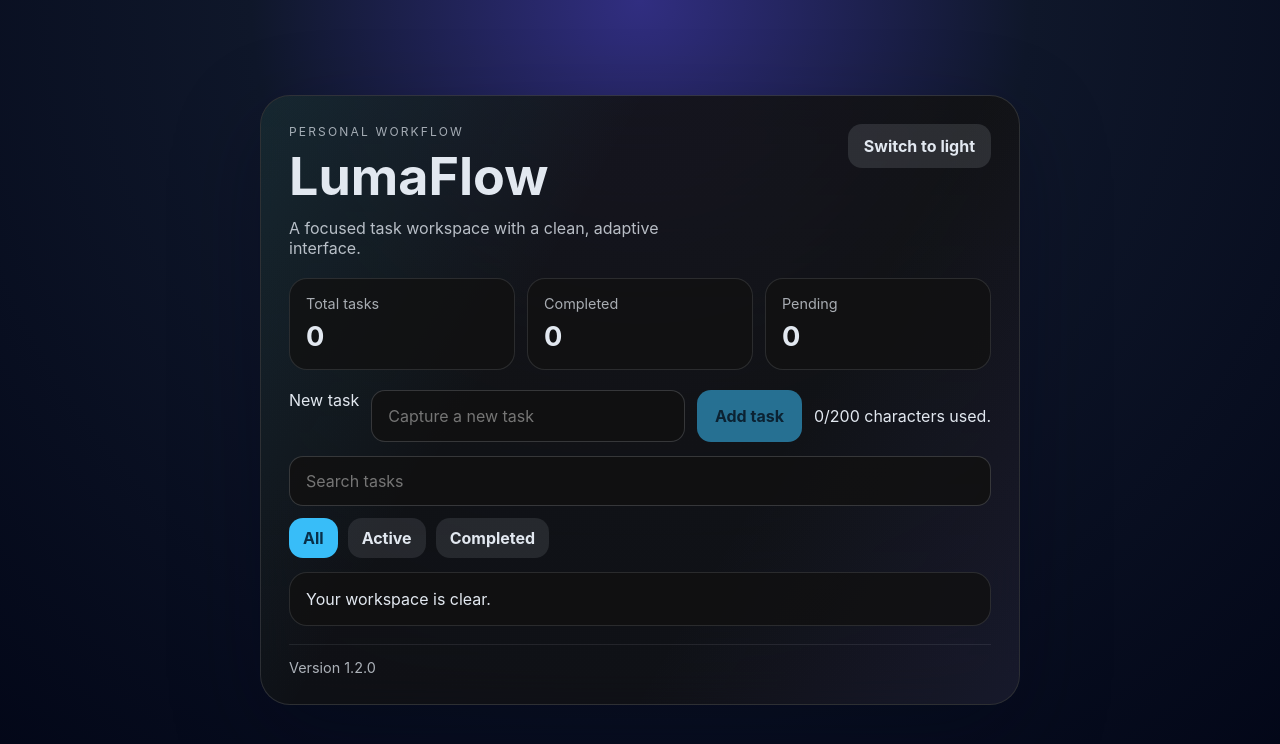
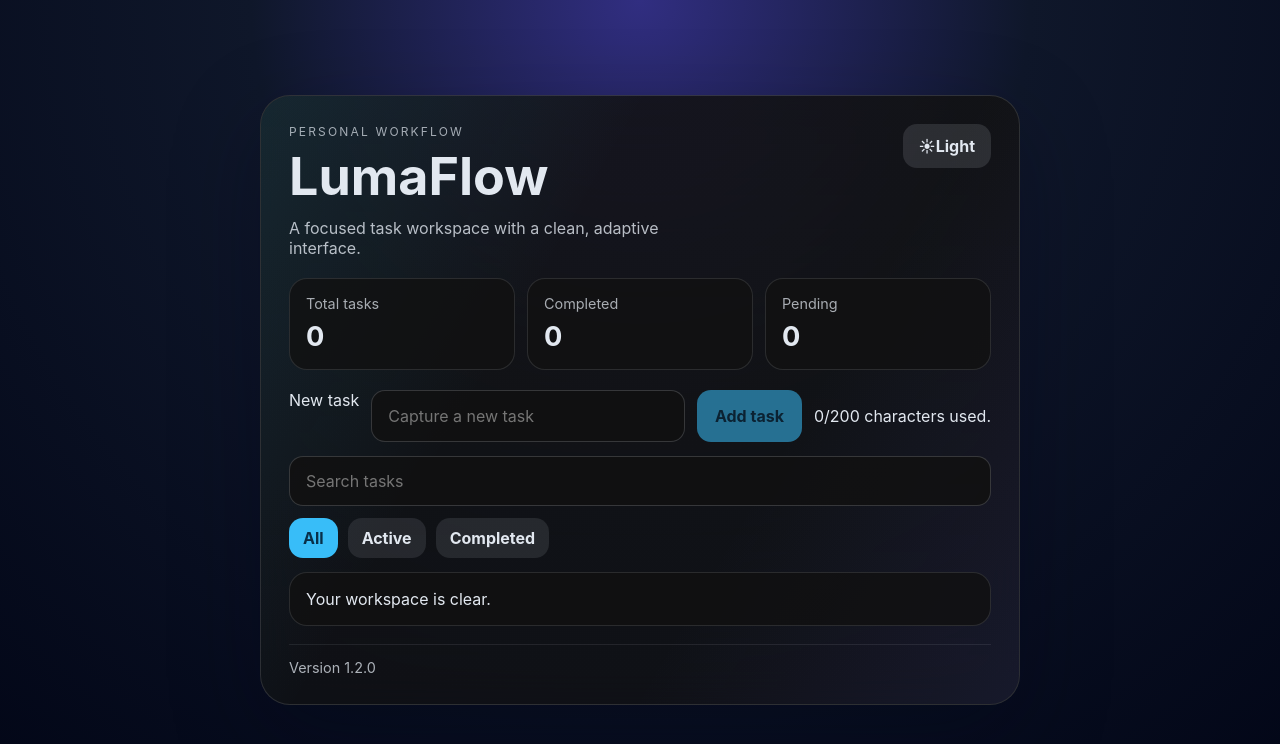
Before and after one commit to YigitEfe-DEV/smart-to-do, a React (Vite) app: page / in a window 1280 px wide. Shown: the top 744 px of the page. Built offline with nearby package versions, Linux system fonts and the light colour scheme.

Commit message:
refactor: extract Hero header into dedicated component

```diff
--- a/src/App.jsx
+++ b/src/App.jsx
@@ -4,6 +4,7 @@ import { useTasks } from './hooks/useTasks.js';
 import { useTheme } from './hooks/useTheme.js';
 import Composer from './components/Composer.jsx';
 import StatsGrid from './components/StatsGrid.jsx';
+import Hero from './components/Hero.jsx';
 import { computeStats } from './utils/tasks.js';
 
 export default function App() {
@@ -80,18 +81,7 @@ export default function App() {
             </div>
           </div>
         )}
-        <div className="hero">
-          <div>
-            <p className="eyebrow">Personal workflow</p>
-            <h1>LumaFlow</h1>
-            <p className="subtitle">
-              A focused task workspace with a clean, adaptive interface.
-            </p>
-          </div>
-          <button className="theme-toggle" type="button" onClick={toggleTheme}>
-            {theme === 'dark' ? 'Switch to light' : 'Switch to dark'}
-          </button>
-        </div>
+        <Hero theme={theme} onToggleTheme={toggleTheme} />
 
         <StatsGrid stats={stats} />
 
--- /dev/null
+++ b/src/components/Hero.jsx
@@ -0,0 +1,26 @@
+export default function Hero({ theme, onToggleTheme }) {
+  const isDark = theme === 'dark';
+  return (
+    <div className="hero">
+      <div className="hero-text">
+        <p className="eyebrow">Personal workflow</p>
+        <h1>LumaFlow</h1>
+        <p className="subtitle">
+          A focused task workspace with a clean, adaptive interface.
+        </p>
+      </div>
+      <button
+        className="theme-toggle"
+        type="button"
+        onClick={onToggleTheme}
+        aria-pressed={!isDark}
+        aria-label={isDark ? 'Switch to light theme' : 'Switch to dark theme'}
+      >
+        <span aria-hidden="true" className="theme-toggle__icon">
+          {isDark ? '☀' : '☾'}
+        </span>
+        <span>{isDark ? 'Light' : 'Dark'}</span>
+      </button>
+    </div>
+  );
+}
```
